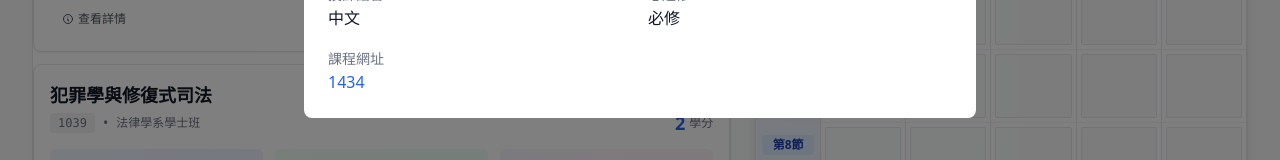
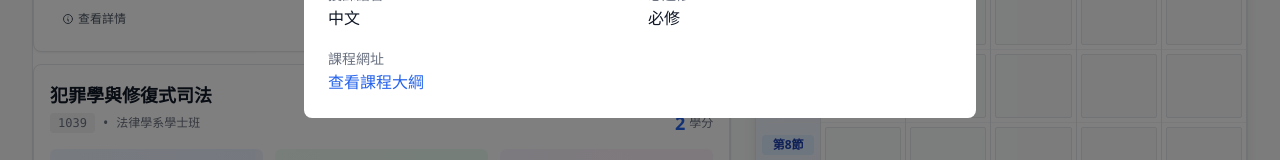
Before and after one commit to EricYang801/NCHU_Course_Selector, a Next.js app in the folder course-helper-web/: page / in a window 1280 px wide. Both pictures are taken after a click on the element "敘事表達：語文素養". Shown: the part 2751-2911 px from the top of the page. Built offline with nearby package versions, Linux system fonts and the light colour scheme.

Commit message:
更新課程網址顯示，將連結改為課程大綱的 URL 並調整顯示文字

```diff
--- a/course-helper-web/src/components/CourseList.tsx
+++ b/course-helper-web/src/components/CourseList.tsx
@@ -175,12 +175,12 @@ export default function CourseList({ onAddCourse, onRemoveCourse, selectedCourse
               <div>
                 <span className="text-sm font-medium text-gray-500">課程網址</span>
                 <a
-                  href={course.url}
+                  href={`https://onepiece.nchu.edu.tw/cofsys/plsql/Syllabus_main?v_strm=1141&v_class_nbr=${course.url}`}
                   target="_blank"
                   rel="noopener noreferrer"
-                  className="text-blue-600 hover:text-blue-800 block break-all"
+                  className="text-blue-600 hover:text-blue-800 block"
                 >
-                  {course.url}
+                  查看課程大綱
                 </a>
               </div>
             )}
```
